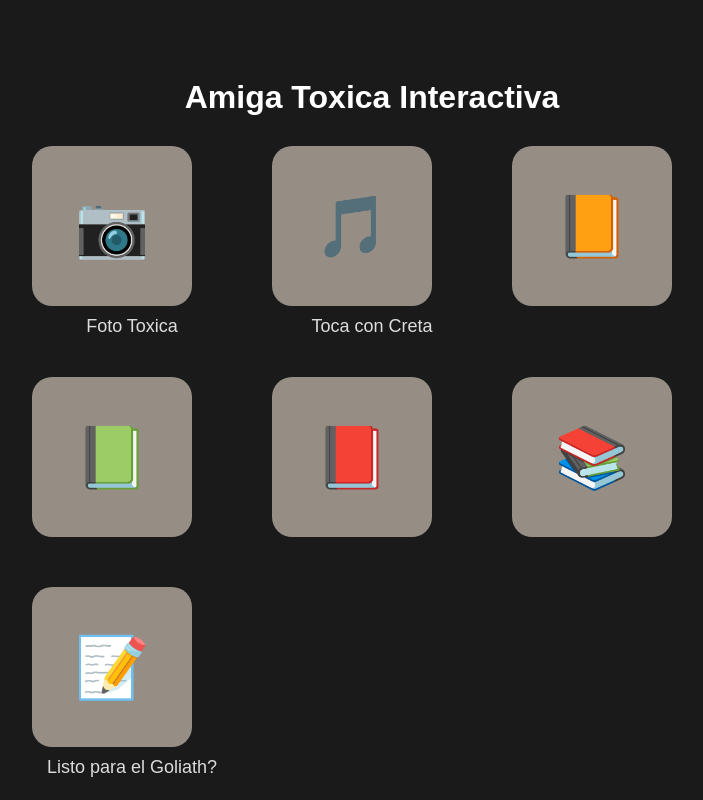
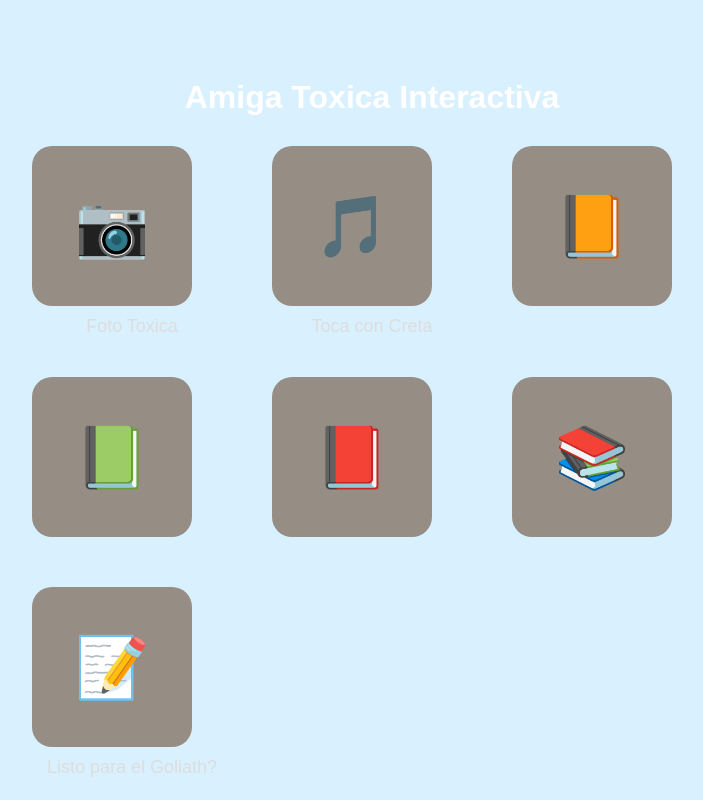
Before and after one commit to Codemaster117/hub, a Flask app: page / in a window 1280 px wide. Shown: the whole page, without its empty margins (268-971 px from the left). Run offline with Flask 2, Linux system fonts and the light colour scheme.

Commit message:
Update main.html

```diff
--- a/templates/main.html
+++ b/templates/main.html
@@ -5,7 +5,7 @@
     <style>
         body {
             font-family: Arial, sans-serif;
-            background-color: #1a1a1a;
+            background-color: #D9F0FF;
             color: white;
             text-align: center;
             padding-top: 50px;
```
